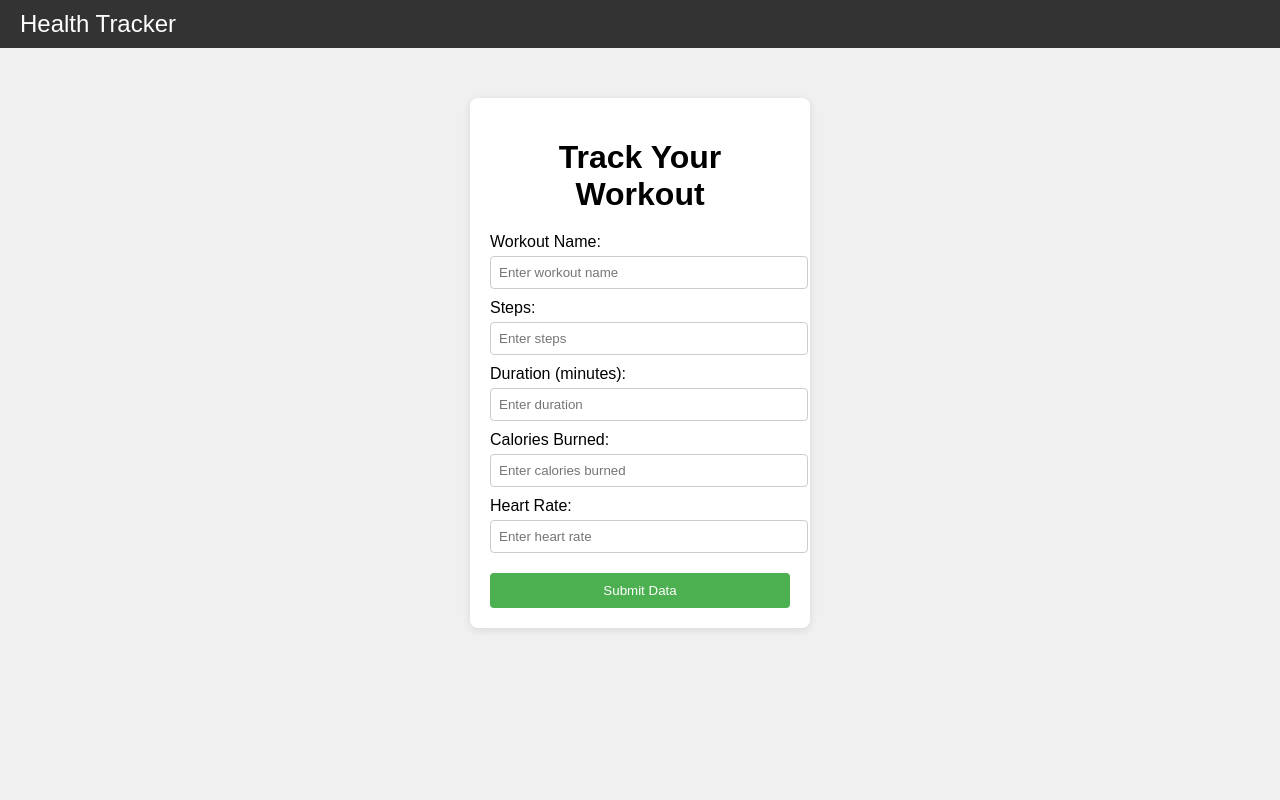
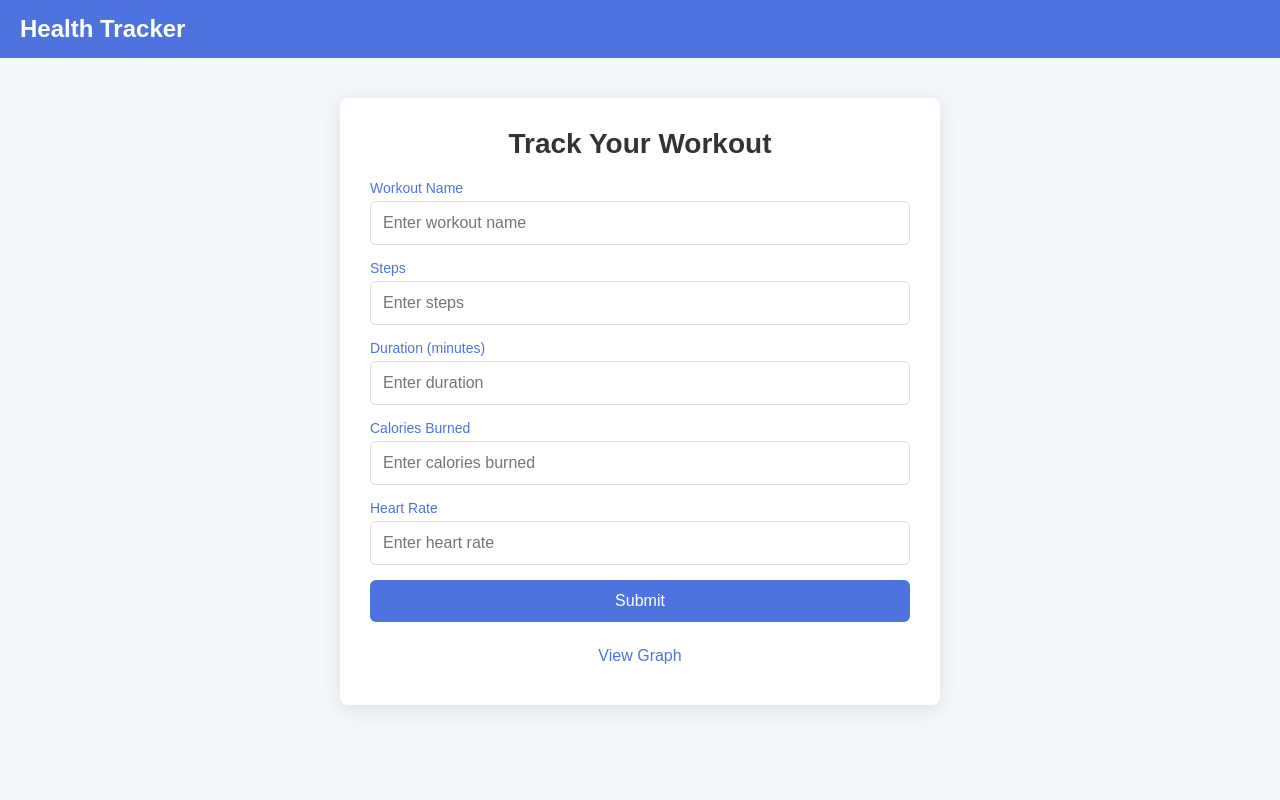
Before and after one commit to thatnoobgamer/hackabyte-submission, a Flask app: page / in a window 1280 px wide. Run offline with Flask 3, Linux system fonts and the light colour scheme.

Commit message:
fixed a lot of bugs and made pretty

```diff
--- a/main.py
+++ b/main.py
@@ -1,5 +1,8 @@
 from flask import Flask, render_template, request, redirect, url_for
 import sqlite3
+import plotly.express as px
+import plotly.io as pio
+import json
 
 app = Flask(__name__)
 
@@ -43,5 +46,26 @@ def submit():
 
     return redirect(url_for('home'))
 
+# Graph route
+@app.route('/graph')
+def graph():
+    conn = sqlite3.connect('database.db')
+    c = conn.cursor()
+    c.execute('SELECT * FROM workouts')
+    data = c.fetchall()
+    conn.close()
+
+    # Prepare the data for graphing
+    workouts = [row[1] for row in data]  # workout_name
+    steps = [row[2] for row in data]
+    duration = [row[3] for row in data]
+    calories = [row[4] for row in data]
+
+    # Create a DataFrame using Plotly
+    fig = px.bar(x=workouts, y=steps, title="Steps per Workout")
+    graph_html = pio.to_html(fig, full_html=False)
+
+    return render_template('graph.html', graph_html=graph_html)
+
 if __name__ == '__main__':
     app.run(debug=True)
--- a/static/styles.css
+++ b/static/styles.css
@@ -1,13 +1,35 @@
-body {
-  font-family: Arial, sans-serif;
-  background-color: #f0f0f0;
+/* General Reset */
+* {
   margin: 0;
   padding: 0;
+  box-sizing: border-box;
 }
 
+/* Body and Basic Layout */
+body {
+  font-family: 'Arial', sans-serif;
+  background-color: #f4f7fc;
+  color: #333;
+  padding: 0;
+  margin: 0;
+  height: 100vh;
+}
+
+h1.title {
+  font-size: 28px;
+  font-weight: 600;
+  color: #333;
+  text-align: center;
+  margin-bottom: 20px;
+}
+
+/* Navbar Styling */
 .navbar {
-  background-color: #333;
-  padding: 10px 20px;
+  background-color: #4e73df;
+  padding: 15px 20px;
+  display: flex;
+  justify-content: space-between;
+  align-items: center;
 }
 
 .navbar-container {
@@ -17,49 +39,109 @@ body {
 }
 
 .navbar-brand {
+  font-size: 24px;
+  font-weight: bold;
   color: white;
-  font-size: 24px;
   text-decoration: none;
 }
 
+#google_translate_element {
+  margin-left: auto;
+}
+
+/* Main Content Styling */
 .container {
-  width: 300px;
-  margin: 50px auto;
+  max-width: 600px;
+  margin: 40px auto;
+  background-color: white;
+  padding: 30px;
+  border-radius: 8px;
+  box-shadow: 0 4px 20px rgba(0, 0, 0, 0.1);
+}
+
+form {
+  display: flex;
+  flex-direction: column;
+}
+
+label {
+  font-size: 14px;
+  margin-bottom: 5px;
+  color: #4e73df;
+}
+
+input {
+  padding: 12px;
+  margin-bottom: 15px;
+  border: 1px solid #ddd;
+  border-radius: 6px;
+  font-size: 16px;
+  outline: none;
+  transition: border-color 0.3s;
+}
+
+input:focus {
+  border-color: #4e73df;
+}
+
+button {
+  padding: 12px;
+  background-color: #4e73df;
+  color: white;
+  border: none;
+  border-radius: 6px;
+  font-size: 16px;
+  cursor: pointer;
+  transition: background-color 0.3s;
+}
+
+button:hover {
+  background-color: #2e59d9;
+}
+
+/* Button Links */
+.btn-link {
+  text-align: center;
+  display: block;
+  margin-top: 15px;
+  font-size: 16px;
+  color: #4e73df;
+  text-decoration: none;
+  padding: 10px 0;
+  transition: color 0.3s;
+}
+
+.btn-link:hover {
+  color: #2e59d9;
+}
+
+/* Graph Page Styling */
+.graph-container {
+  max-width: 800px;
+  margin: 40px auto;
   padding: 20px;
   background-color: white;
   border-radius: 8px;
-  box-shadow: 0 2px 8px rgba(0, 0, 0, 0.1);
+  box-shadow: 0 4px 20px rgba(0, 0, 0, 0.1);
 }
 
-h1 {
+.graph {
+  padding: 20px;
   text-align: center;
-  margin-bottom: 20px;
 }
 
-label {
-  margin-bottom: 5px;
-  display: block;
+/* Responsive Design */
+@media (max-width: 768px) {
+  .container, .graph-container {
+    width: 90%;
+    padding: 20px;
+  }
+
+  h1.title {
+    font-size: 24px;
+  }
+
+  .navbar-brand {
+    font-size: 18px;
+  }
 }
-
-input {
-  width: 100%;
-  padding: 8px;
-  margin-bottom: 10px;
-  border: 1px solid #ccc;
-  border-radius: 4px;
-}
-
-button {
-  width: 100%;
-  padding: 10px;
-  background-color: #4CAF50;
-  color: white;
-  border: none;
-  border-radius: 4px;
-  margin-top: 10px;
-  cursor: pointer;
-}
-
-button:hover {
-  background-color: #45a049;
-}
--- a/templates/index.html
+++ b/templates/index.html
@@ -1,41 +1,58 @@
 <!DOCTYPE html>
 <html lang="en">
 <head>
-  <meta charset="UTF-8">
-  <meta name="viewport" content="width=device-width, initial-scale=1.0">
-  <title>Health Tracker</title>
-  <link rel="stylesheet" href="styles.css">
+    <meta charset="UTF-8">
+    <meta name="viewport" content="width=device-width, initial-scale=1.0">
+    <title>Health Tracker</title>
+    <link rel="stylesheet" href="styles.css">
+
+    <!-- Google Translate Widget -->
+    <script type="text/javascript">
+        function googleTranslateElementInit() {
+            new google.translate.TranslateElement({
+                pageLanguage: 'en',
+                layout: google.translate.TranslateElement.InlineLayout.SIMPLE
+            }, 'google_translate_element');
+        }
+    </script>
+    <script type="text/javascript" src="https://translate.google.com/translate_a/element.js?cb=googleTranslateElementInit"></script>
 </head>
 <body>
+
   <!-- Navbar -->
   <nav class="navbar">
     <div class="navbar-container">
       <a href="/" class="navbar-brand">Health Tracker</a>
+      <div id="google_translate_element"></div>
     </div>
   </nav>
 
   <!-- Main Content -->
   <div class="container">
-    <h1>Track Your Workout</h1>
+    <h1 class="title">Track Your Workout</h1>
 
-    <form action="/submit" method="POST">
-      <label for="workout-name">Workout Name:</label>
+    <form action="/submit" method="POST" class="form">
+      <label for="workout-name">Workout Name</label>
       <input type="text" id="workout-name" name="workout-name" placeholder="Enter workout name" required>
 
-      <label for="steps">Steps:</label>
+      <label for="steps">Steps</label>
       <input type="number" id="steps" name="steps" placeholder="Enter steps" required>
 
-      <label for="duration">Duration (minutes):</label>
+      <label for="duration">Duration (minutes)</label>
       <input type="number" id="duration" name="duration" placeholder="Enter duration" required>
 
-      <label for="calories">Calories Burned:</label>
+      <label for="calories">Calories Burned</label>
       <input type="number" id="calories" name="calories" placeholder="Enter calories burned" required>
 
-      <label for="heart-rate">Heart Rate:</label>
+      <label for="heart-rate">Heart Rate</label>
       <input type="number" id="heart-rate" name="heart-rate" placeholder="Enter heart rate" required>
 
-      <button type="submit">Submit Data</button>
+      <button type="submit" class="btn-submit">Submit</button>
     </form>
+
+    <div class="links">
+      <a href="/graph" class="btn-link">View Graph</a>
+    </div>
   </div>
 
 </body>
```
Also changed, not shown: templates/graph.html (added, +19 -0 lines), database.db.
